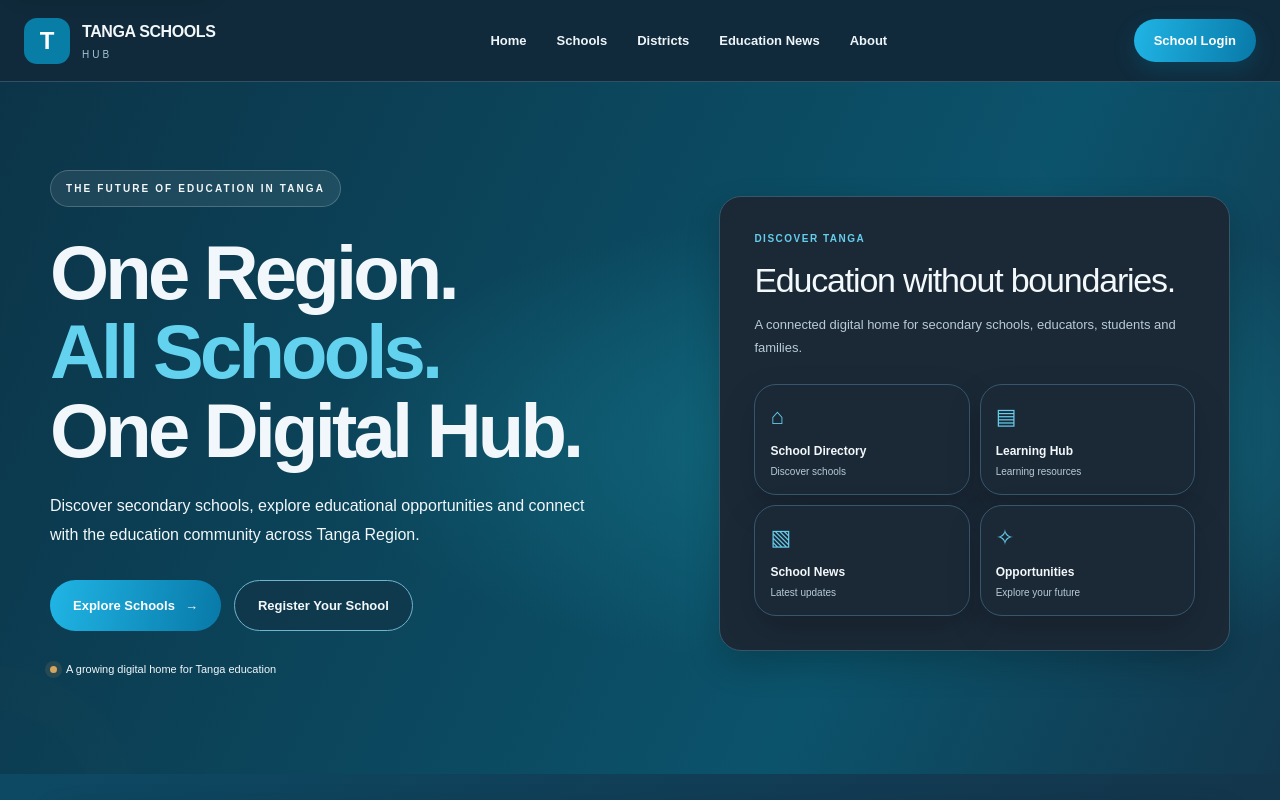
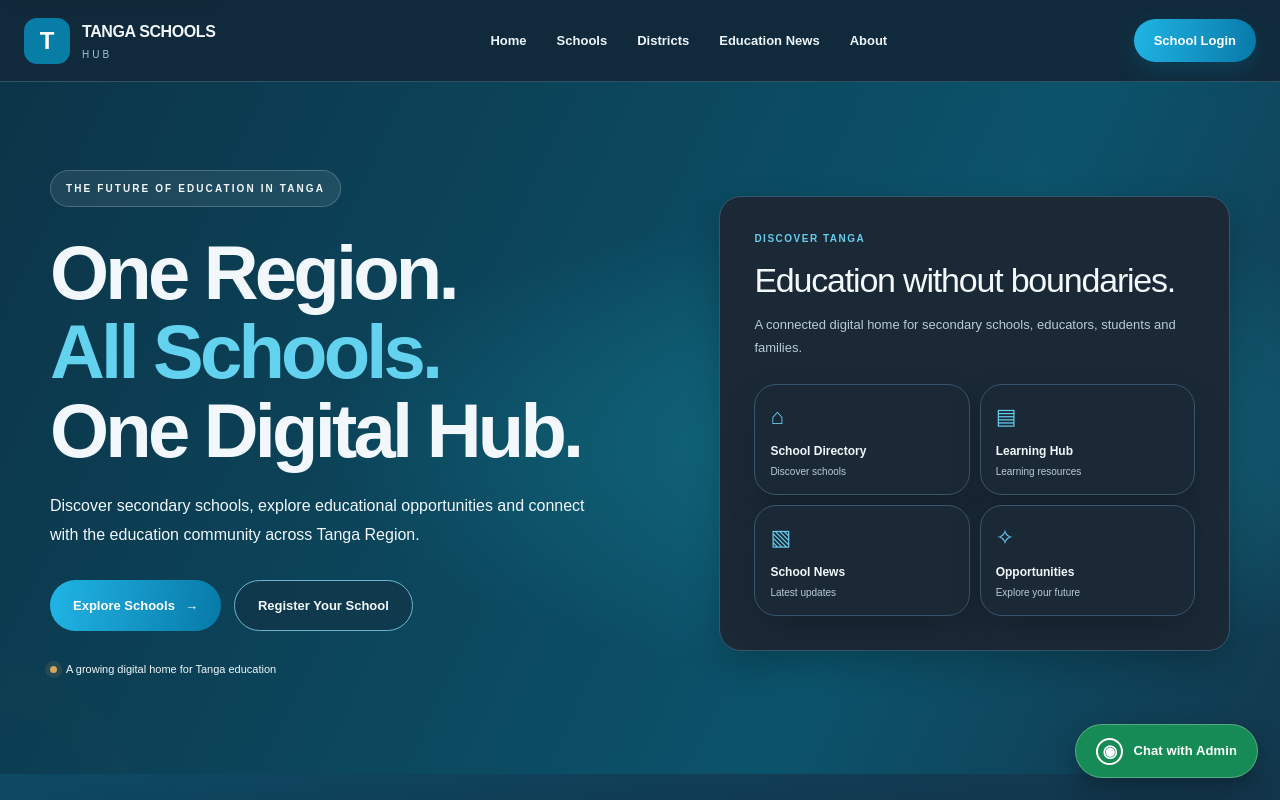
Before and after one commit to mnaally35-create/tanga-schools-hub, a Next.js app: page / in a window 1280 px wide. Shown: the top 800 px of the page. Built offline with nearby package versions, Linux system fonts and the light colour scheme; no server answers; the database is empty.

Commit message:
Style floating WhatsApp contact button

```diff
--- a/src/app/globals.css
+++ b/src/app/globals.css
@@ -1067,3 +1067,55 @@ body:has(.hero) .footer-bottom{border-top:1px solid #30485a !important}
   .news-article .news-article-meta{font-size:11px !important}
   .news-article .news-article-content{font-size:15px !important;line-height:1.85 !important}
 }
+
+
+/* Floating WhatsApp contact for the chief administrator */
+.whatsapp-admin-button{
+  position:fixed;
+  right:22px;
+  bottom:22px;
+  z-index:120;
+  display:inline-flex;
+  align-items:center;
+  justify-content:center;
+  gap:10px;
+  min-height:54px;
+  padding:0 20px;
+  border-radius:999px;
+  background:#168b55;
+  color:#fff !important;
+  border:1px solid rgba(255,255,255,.28);
+  box-shadow:0 10px 28px rgba(0,0,0,.28);
+  font-size:13px;
+  font-weight:850;
+  letter-spacing:.1px;
+  transition:transform .18s ease,background .18s ease,box-shadow .18s ease;
+}
+.whatsapp-admin-button:hover{
+  transform:translateY(-3px);
+  background:#117747;
+  box-shadow:0 14px 32px rgba(0,0,0,.32);
+}
+.whatsapp-admin-button:focus-visible{
+  outline:3px solid #f5c96a;
+  outline-offset:4px;
+}
+.whatsapp-admin-icon{
+  display:grid;
+  place-items:center;
+  width:27px;
+  height:27px;
+  border:2px solid currentColor;
+  border-radius:50%;
+  font-size:17px;
+  line-height:1;
+}
+@media(max-width:650px){
+  .whatsapp-admin-button{
+    right:14px;
+    bottom:calc(14px + env(safe-area-inset-bottom));
+    min-height:50px;
+    padding:0 16px;
+    font-size:12px;
+  }
+}
```
